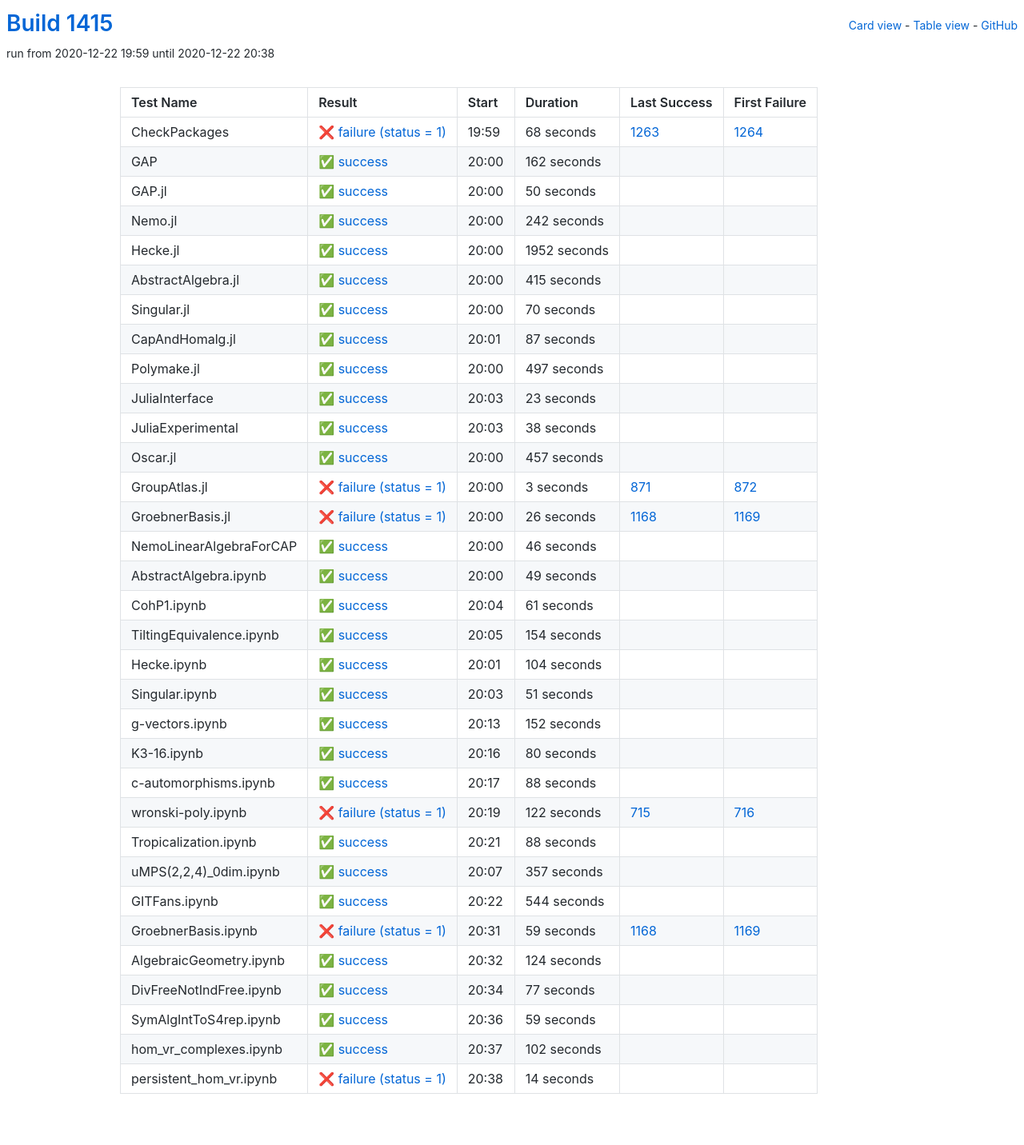
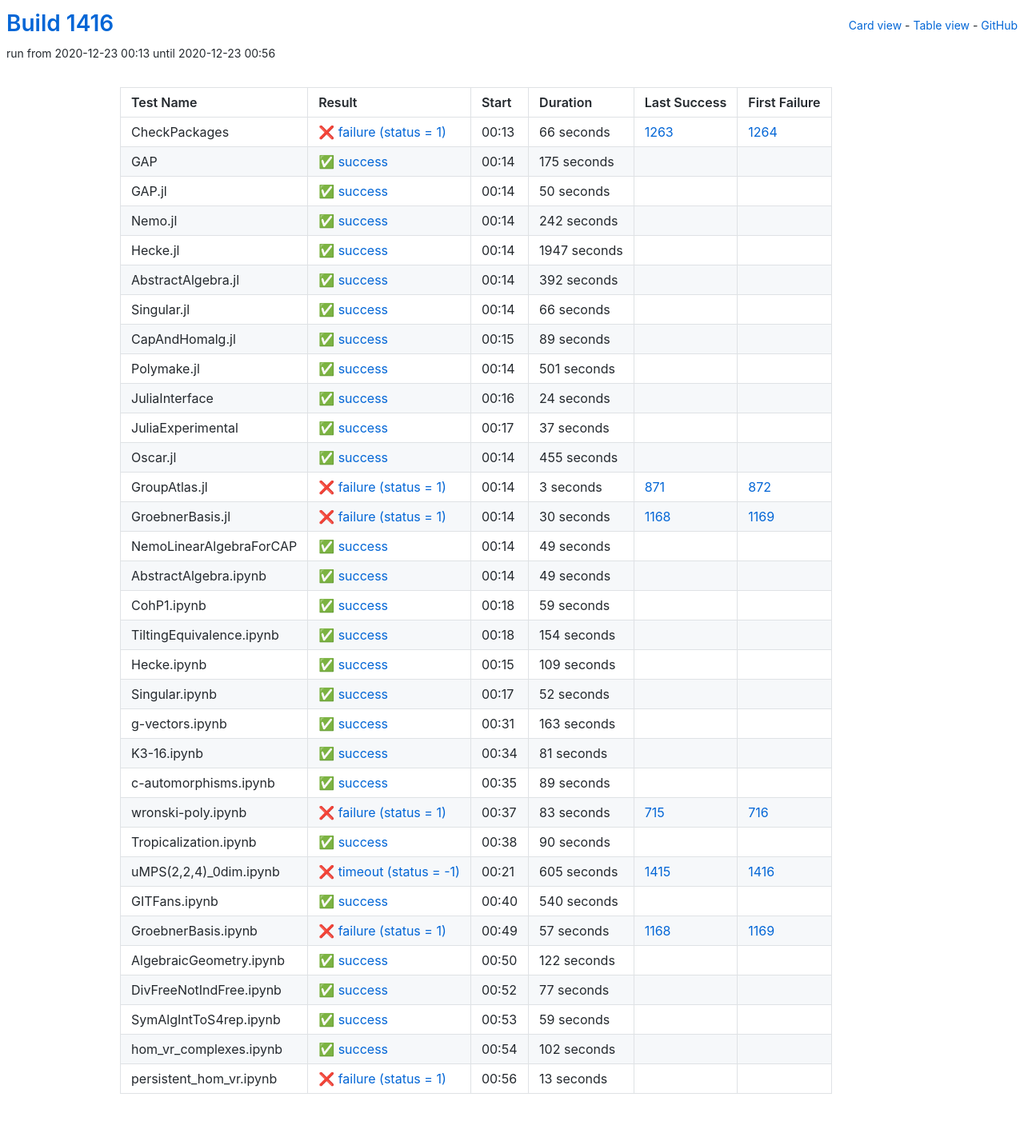
Before and after one commit to oscar-system/oscar-ci-status-stable, a Jekyll site: the page built from table.html, in a window 1280 px wide. Shown: the whole page at 80% size. Built offline with Jekyll 4.4.1, drawn with Linux system fonts in a browser that asks for light colours.

Commit message:
Build #1416

```diff
--- a/_data/ci.yml
+++ b/_data/ci.yml
@@ -1,6 +1,6 @@
 ---
-build: 1415
-build_url: https://oscarci.mathematik.uni-kl.de/job/oscar-stable/1415/
+build: 1416
+build_url: https://oscarci.mathematik.uni-kl.de/job/oscar-stable/1416/
 job: oscar-stable
 organization: oscar-system
 repo: oscar-ci-status-stable
@@ -8,32 +8,32 @@ repourl: https://github.com/oscar-system/oscar-ci-status-stable
 tests:
 - name: CheckPackages
   id: checkpackages
-  log: https://oscarci.mathematik.uni-kl.de/job/oscar-stable/1415/artifact/logs/build-1415/CheckPackages.log
-  start: 2020-12-22 19:59
+  log: https://oscarci.mathematik.uni-kl.de/job/oscar-stable/1416/artifact/logs/build-1416/CheckPackages.log
+  start: 2020-12-23 00:13
   success: false
   exitcode: 1
   status: failure
-  duration: 68
+  duration: 66
   last_success: 1263
   last_success_url: https://oscarci.mathematik.uni-kl.de/job/oscar-stable/1263/
   first_failure: 1264
   first_failure_url: https://oscarci.mathematik.uni-kl.de/job/oscar-stable/1264/
 - name: GAP
   id: gap
-  log: https://oscarci.mathematik.uni-kl.de/job/oscar-stable/1415/artifact/logs/build-1415/GAP.log
-  start: 2020-12-22 20:00
+  log: https://oscarci.mathematik.uni-kl.de/job/oscar-stable/1416/artifact/logs/build-1416/GAP.log
+  start: 2020-12-23 00:14
   success: true
   exitcode: 0
   status: success
-  duration: 162
+  duration: 175
   last_success: false
   last_success_url:
   first_failure: false
   first_failure_url:
 - name: GAP.jl
   id: gap-jl
-  log: https://oscarci.mathematik.uni-kl.de/job/oscar-stable/1415/artifact/logs/build-1415/GAP.jl.log
-  start: 2020-12-22 20:00
+  log: https://oscarci.mathematik.uni-kl.de/job/oscar-stable/1416/artifact/logs/build-1416/GAP.jl.log
+  start: 2020-12-23 00:14
   success: true
   exitcode: 0
   status: success
@@ -44,8 +44,8 @@ tests:
   first_failure_url:
 - name: Nemo.jl
   id: nemo-jl
-  log: https://oscarci.mathematik.uni-kl.de/job/oscar-stable/1415/artifact/logs/build-1415/Nemo.jl.log
-  start: 2020-12-22 20:00
+  log: https://oscarci.mathematik.uni-kl.de/job/oscar-stable/1416/artifact/logs/build-1416/Nemo.jl.log
+  start: 2020-12-23 00:14
   success: true
   exitcode: 0
   status: success
@@ -56,104 +56,104 @@ tests:
   first_failure_url:
 - name: Hecke.jl
   id: hecke-jl
-  log: https://oscarci.mathematik.uni-kl.de/job/oscar-stable/1415/artifact/logs/build-1415/Hecke.jl.log
-  start: 2020-12-22 20:00
+  log: https://oscarci.mathematik.uni-kl.de/job/oscar-stable/1416/artifact/logs/build-1416/Hecke.jl.log
+  start: 2020-12-23 00:14
   success: true
   exitcode: 0
   status: success
-  duration: 1952
+  duration: 1947
   last_success: false
   last_success_url:
   first_failure: false
   first_failure_url:
 - name: AbstractAlgebra.jl
   id: abstractalgebra-jl
-  log: https://oscarci.mathematik.uni-kl.de/job/oscar-stable/1415/artifact/logs/build-1415/AbstractAlgebra.jl.log
-  start: 2020-12-22 20:00
+  log: https://oscarci.mathematik.uni-kl.de/job/oscar-stable/1416/artifact/logs/build-1416/AbstractAlgebra.jl.log
+  start: 2020-12-23 00:14
   success: true
   exitcode: 0
   status: success
-  duration: 415
+  duration: 392
   last_success: false
   last_success_url:
   first_failure: false
   first_failure_url:
 - name: Singular.jl
   id: singular-jl
-  log: https://oscarci.mathematik.uni-kl.de/job/oscar-stable/1415/artifact/logs/build-1415/Singular.jl.log
-  start: 2020-12-22 20:00
+  log: https://oscarci.mathematik.uni-kl.de/job/oscar-stable/1416/artifact/logs/build-1416/Singular.jl.log
+  start: 2020-12-23 00:14
   success: true
   exitcode: 0
   status: success
-  duration: 70
+  duration: 66
   last_success: false
   last_success_url:
   first_failure: false
   first_failure_url:
 - name: CapAndHomalg.jl
   id: capandhomalg-jl
-  log: https://oscarci.mathematik.uni-kl.de/job/oscar-stable/1415/artifact/logs/build-1415/CapAndHomalg.jl.log
-  start: 2020-12-22 20:01
+  log: https://oscarci.mathematik.uni-kl.de/job/oscar-stable/1416/artifact/logs/build-1416/CapAndHomalg.jl.log
+  start: 2020-12-23 00:15
   success: true
   exitcode: 0
   status: success
-  duration: 87
+  duration: 89
   last_success: false
   last_success_url:
   first_failure: false
   first_failure_url:
 - name: Polymake.jl
   id: polymake-jl
-  log: https://oscarci.mathematik.uni-kl.de/job/oscar-stable/1415/artifact/logs/build-1415/Polymake.jl.log
-  start: 2020-12-22 20:00
+  log: https://oscarci.mathematik.uni-kl.de/job/oscar-stable/1416/artifact/logs/build-1416/Polymake.jl.log
+  start: 2020-12-23 00:14
   success: true
   exitcode: 0
   status: success
-  duration: 497
+  duration: 501
   last_success: false
   last_success_url:
   first_failure: false
   first_failure_url:
 - name: JuliaInterface
   id: juliainterface
-  log: https://oscarci.mathematik.uni-kl.de/job/oscar-stable/1415/artifact/logs/build-1415/JuliaInterface.log
-  start: 2020-12-22 20:03
+  log: https://oscarci.mathematik.uni-kl.de/job/oscar-stable/1416/artifact/logs/build-1416/JuliaInterface.log
+  start: 2020-12-23 00:16
   success: true
   exitcode: 0
   status: success
-  duration: 23
+  duration: 24
   last_success: false
   last_success_url:
   first_failure: false
   first_failure_url:
 - name: JuliaExperimental
   id: juliaexperimental
-  log: https://oscarci.mathematik.uni-kl.de/job/oscar-stable/1415/artifact/logs/build-1415/JuliaExperimental.log
-  start: 2020-12-22 20:03
+  log: https://oscarci.mathematik.uni-kl.de/job/oscar-stable/1416/artifact/logs/build-1416/JuliaExperimental.log
+  start: 2020-12-23 00:17
   success: true
   exitcode: 0
   status: success
-  duration: 38
+  duration: 37
   last_success: false
   last_success_url:
   first_failure: false
   first_failure_url:
 - name: Oscar.jl
   id: oscar-jl
-  log: https://oscarci.mathematik.uni-kl.de/job/oscar-stable/1415/artifact/logs/build-1415/Oscar.jl.log
-  start: 2020-12-22 20:00
+  log: https://oscarci.mathematik.uni-kl.de/job/oscar-stable/1416/artifact/logs/build-1416/Oscar.jl.log
+  start: 2020-12-23 00:14
   success: true
   exitcode: 0
   status: success
-  duration: 457
+  duration: 455
   last_success: false
   last_success_url:
   first_failure: false
   first_failure_url:
 - name: GroupAtlas.jl
   id: groupatlas-jl
-  log: https://oscarci.mathematik.uni-kl.de/job/oscar-stable/1415/artifact/logs/build-1415/GroupAtlas.jl.log
-  start: 2020-12-22 20:00
+  log: https://oscarci.mathematik.uni-kl.de/job/oscar-stable/1416/artifact/logs/build-1416/GroupAtlas.jl.log
+  start: 2020-12-23 00:14
   success: false
   exitcode: 1
   status: failure
@@ -164,32 +164,32 @@ tests:
   first_failure_url: https://oscarci.mathematik.uni-kl.de/job/oscar-stable/872/
 - name: GroebnerBasis.jl
   id: groebnerbasis-jl
-  log: https://oscarci.mathematik.uni-kl.de/job/oscar-stable/1415/artifact/logs/build-1415/GroebnerBasis.jl.log
-  start: 2020-12-22 20:00
+  log: https://oscarci.mathematik.uni-kl.de/job/oscar-stable/1416/artifact/logs/build-1416/GroebnerBasis.jl.log
+  start: 2020-12-23 00:14
   success: false
   exitcode: 1
   status: failure
-  duration: 26
+  duration: 30
   last_success: 1168
   last_success_url: https://oscarci.mathematik.uni-kl.de/job/oscar-stable/1168/
   first_failure: 1169
   first_failure_url: https://oscarci.mathematik.uni-kl.de/job/oscar-stable/1169/
 - name: NemoLinearAlgebraForCAP
   id: nemolinearalgebraforcap
-  log: https://oscarci.mathematik.uni-kl.de/job/oscar-stable/1415/artifact/logs/build-1415/NemoLinearAlgebraForCAP.log
-  start: 2020-12-22 20:00
+  log: https://oscarci.mathematik.uni-kl.de/job/oscar-stable/1416/artifact/logs/build-1416/NemoLinearAlgebraForCAP.log
+  start: 2020-12-23 00:14
   success: true
   exitcode: 0
   status: success
-  duration: 46
+  duration: 49
   last_success: false
   last_success_url:
   first_failure: false
   first_failure_url:
 - name: AbstractAlgebra.ipynb
   id: abstractalgebra-ipynb
-  log: https://oscarci.mathematik.uni-kl.de/job/oscar-stable/1415/artifact/logs/build-1415/AbstractAlgebra.ipynb.log
-  start: 2020-12-22 20:00
+  log: https://oscarci.mathematik.uni-kl.de/job/oscar-stable/1416/artifact/logs/build-1416/AbstractAlgebra.ipynb.log
+  start: 2020-12-23 00:14
   success: true
   exitcode: 0
   status: success
@@ -200,20 +200,20 @@ tests:
   first_failure_url:
 - name: CohP1.ipynb
   id: cohp1-ipynb
-  log: https://oscarci.mathematik.uni-kl.de/job/oscar-stable/1415/artifact/logs/build-1415/CohP1.ipynb.log
-  start: 2020-12-22 20:04
+  log: https://oscarci.mathematik.uni-kl.de/job/oscar-stable/1416/artifact/logs/build-1416/CohP1.ipynb.log
+  start: 2020-12-23 00:18
   success: true
   exitcode: 0
   status: success
-  duration: 61
+  duration: 59
   last_success: false
   last_success_url:
   first_failure: false
   first_failure_url:
 - name: TiltingEquivalence.ipynb
   id: tiltingequivalence-ipynb
-  log: https://oscarci.mathematik.uni-kl.de/job/oscar-stable/1415/artifact/logs/build-1415/TiltingEquivalence.ipynb.log
-  start: 2020-12-22 20:05
+  log: https://oscarci.mathematik.uni-kl.de/job/oscar-stable/1416/artifact/logs/build-1416/TiltingEquivalence.ipynb.log
+  start: 2020-12-23 00:18
   success: true
   exitcode: 0
   status: success
@@ -224,140 +224,140 @@ tests:
   first_failure_url:
 - name: Hecke.ipynb
   id: hecke-ipynb
-  log: https://oscarci.mathematik.uni-kl.de/job/oscar-stable/1415/artifact/logs/build-1415/Hecke.ipynb.log
-  start: 2020-12-22 20:01
+  log: https://oscarci.mathematik.uni-kl.de/job/oscar-stable/1416/artifact/logs/build-1416/Hecke.ipynb.log
+  start: 2020-12-23 00:15
   success: true
   exitcode: 0
   status: success
-  duration: 104
+  duration: 109
   last_success: false
   last_success_url:
   first_failure: false
   first_failure_url:
 - name: Singular.ipynb
   id: singular-ipynb
-  log: https://oscarci.mathematik.uni-kl.de/job/oscar-stable/1415/artifact/logs/build-1415/Singular.ipynb.log
-  start: 2020-12-22 20:03
+  log: https://oscarci.mathematik.uni-kl.de/job/oscar-stable/1416/artifact/logs/build-1416/Singular.ipynb.log
+  start: 2020-12-23 00:17
   success: true
   exitcode: 0
   status: success
-  duration: 51
+  duration: 52
   last_success: false
   last_success_url:
   first_failure: false
   first_failure_url:
 - name: g-vectors.ipynb
   id: g-vectors-ipynb
-  log: https://oscarci.mathematik.uni-kl.de/job/oscar-stable/1415/artifact/logs/build-1415/g-vectors.ipynb.log
-  start: 2020-12-22 20:13
+  log: https://oscarci.mathematik.uni-kl.de/job/oscar-stable/1416/artifact/logs/build-1416/g-vectors.ipynb.log
+  start: 2020-12-23 00:31
   success: true
   exitcode: 0
   status: success
-  duration: 152
+  duration: 163
   last_success: false
   last_success_url:
   first_failure: false
   first_failure_url:
 - name: K3-16.ipynb
   id: k3-16-ipynb
-  log: https://oscarci.mathematik.uni-kl.de/job/oscar-stable/1415/artifact/logs/build-1415/K3-16.ipynb.log
-  start: 2020-12-22 20:16
+  log: https://oscarci.mathematik.uni-kl.de/job/oscar-stable/1416/artifact/logs/build-1416/K3-16.ipynb.log
+  start: 2020-12-23 00:34
   success: true
   exitcode: 0
   status: success
-  duration: 80
+  duration: 81
   last_success: false
   last_success_url:
   first_failure: false
   first_failure_url:
 - name: c-automorphisms.ipynb
   id: c-automorphisms-ipynb
-  log: https://oscarci.mathematik.uni-kl.de/job/oscar-stable/1415/artifact/logs/build-1415/c-automorphisms.ipynb.log
-  start: 2020-12-22 20:17
+  log: https://oscarci.mathematik.uni-kl.de/job/oscar-stable/1416/artifact/logs/build-1416/c-automorphisms.ipynb.log
+  start: 2020-12-23 00:35
   success: true
   exitcode: 0
   status: success
-  duration: 88
+  duration: 89
   last_success: false
   last_success_url:
   first_failure: false
   first_failure_url:
 - name: wronski-poly.ipynb
   id: wronski-poly-ipynb
-  log: https://oscarci.mathematik.uni-kl.de/job/oscar-stable/1415/artifact/logs/build-1415/wronski-poly.ipynb.log
-  start: 2020-12-22 20:19
+  log: https://oscarci.mathematik.uni-kl.de/job/oscar-stable/1416/artifact/logs/build-1416/wronski-poly.ipynb.log
+  start: 2020-12-23 00:37
   success: false
   exitcode: 1
   status: failure
-  duration: 122
+  duration: 83
   last_success: 715
   last_success_url: https://oscarci.mathematik.uni-kl.de/job/oscar-stable/715/
   first_failure: 716
   first_failure_url: https://oscarci.mathematik.uni-kl.de/job/oscar-stable/716/
 - name: Tropicalization.ipynb
   id: tropicalization-ipynb
-  log: https://oscarci.mathematik.uni-kl.de/job/oscar-stable/1415/artifact/logs/build-1415/Tropicalization.ipynb.log
-  start: 2020-12-22 20:21
+  log: https://oscarci.mathematik.uni-kl.de/job/oscar-stable/1416/artifact/logs/build-1416/Tropicalization.ipynb.log
+  start: 2020-12-23 00:38
   success: true
   exitcode: 0
   status: success
-  duration: 88
+  duration: 90
   last_success: false
   last_success_url:
   first_failure: false
   first_failure_url:
 - name: uMPS(2,2,4)_0dim.ipynb
   id: umps-2-2-4-0dim-ipynb
-  log: https://oscarci.mathematik.uni-kl.de/job/oscar-stable/1415/artifact/logs/build-1415/uMPS-2-2-4-_0dim.ipynb.log
-  start: 2020-12-22 20:07
+  log: https://oscarci.mathematik.uni-kl.de/job/oscar-stable/1416/artifact/logs/build-1416/uMPS-2-2-4-_0dim.ipynb.log
+  start: 2020-12-23 00:21
+  success: false
+  exitcode: -1
+  status: timeout
+  duration: 605
+  last_success: 1415
+  last_success_url: https://oscarci.mathematik.uni-kl.de/job/oscar-stable/1415/
+  first_failure: 1416
+  first_failure_url: https://oscarci.mathematik.uni-kl.de/job/oscar-stable/1416/
+- name: GITFans.ipynb
+  id: gitfans-ipynb
+  log: https://oscarci.mathematik.uni-kl.de/job/oscar-stable/1416/artifact/logs/build-1416/GITFans.ipynb.log
+  start: 2020-12-23 00:40
   success: true
   exitcode: 0
   status: success
-  duration: 357
-  last_success: false
-  last_success_url:
-  first_failure: false
-  first_failure_url:
-- name: GITFans.ipynb
-  id: gitfans-ipynb
-  log: https://oscarci.mathematik.uni-kl.de/job/oscar-stable/1415/artifact/logs/build-1415/GITFans.ipynb.log
-  start: 2020-12-22 20:22
-  success: true
-  exitcode: 0
-  status: success
-  duration: 544
+  duration: 540
   last_success: false
   last_success_url:
   first_failure: false
   first_failure_url:
 - name: GroebnerBasis.ipynb
   id: groebnerbasis-ipynb
-  log: https://oscarci.mathematik.uni-kl.de/job/oscar-stable/1415/artifact/logs/build-1415/GroebnerBasis.ipynb.log
-  start: 2020-12-22 20:31
+  log: https://oscarci.mathematik.uni-kl.de/job/oscar-stable/1416/artifact/logs/build-1416/GroebnerBasis.ipynb.log
+  start: 2020-12-23 00:49
   success: false
   exitcode: 1
   status: failure
-  duration: 59
+  duration: 57
   last_success: 1168
   last_success_url: https://oscarci.mathematik.uni-kl.de/job/oscar-stable/1168/
   first_failure: 1169
   first_failure_url: https://oscarci.mathematik.uni-kl.de/job/oscar-stable/1169/
 - name: AlgebraicGeometry.ipynb
   id: algebraicgeometry-ipynb
-  log: https://oscarci.mathematik.uni-kl.de/job/oscar-stable/1415/artifact/logs/build-1415/AlgebraicGeometry.ipynb.log
-  start: 2020-12-22 20:32
+  log: https://oscarci.mathematik.uni-kl.de/job/oscar-stable/1416/artifact/logs/build-1416/AlgebraicGeometry.ipynb.log
+  start: 2020-12-23 00:50
   success: true
   exitcode: 0
   status: success
-  duration: 124
+  duration: 122
   last_success: false
   last_success_url:
   first_failure: false
   first_failure_url:
 - name: DivFreeNotIndFree.ipynb
   id: divfreenotindfree-ipynb
-  log: https://oscarci.mathematik.uni-kl.de/job/oscar-stable/1415/artifact/logs/build-1415/DivFreeNotIndFree.ipynb.log
-  start: 2020-12-22 20:34
+  log: https://oscarci.mathematik.uni-kl.de/job/oscar-stable/1416/artifact/logs/build-1416/DivFreeNotIndFree.ipynb.log
+  start: 2020-12-23 00:52
   success: true
   exitcode: 0
   status: success
@@ -368,8 +368,8 @@ tests:
   first_failure_url:
 - name: SymAlgIntToS4rep.ipynb
   id: symalginttos4rep-ipynb
-  log: https://oscarci.mathematik.uni-kl.de/job/oscar-stable/1415/artifact/logs/build-1415/SymAlgIntToS4rep.ipynb.log
-  start: 2020-12-22 20:36
+  log: https://oscarci.mathematik.uni-kl.de/job/oscar-stable/1416/artifact/logs/build-1416/SymAlgIntToS4rep.ipynb.log
+  start: 2020-12-23 00:53
   success: true
   exitcode: 0
   status: success
@@ -380,8 +380,8 @@ tests:
   first_failure_url:
 - name: hom_vr_complexes.ipynb
   id: hom-vr-complexes-ipynb
-  log: https://oscarci.mathematik.uni-kl.de/job/oscar-stable/1415/artifact/logs/build-1415/hom_vr_complexes.ipynb.log
-  start: 2020-12-22 20:37
+  log: https://oscarci.mathematik.uni-kl.de/job/oscar-stable/1416/artifact/logs/build-1416/hom_vr_complexes.ipynb.log
+  start: 2020-12-23 00:54
   success: true
   exitcode: 0
   status: success
@@ -392,12 +392,12 @@ tests:
   first_failure_url:
 - name: persistent_hom_vr.ipynb
   id: persistent-hom-vr-ipynb
-  log: https://oscarci.mathematik.uni-kl.de/job/oscar-stable/1415/artifact/logs/build-1415/persistent_hom_vr.ipynb.log
-  start: 2020-12-22 20:38
+  log: https://oscarci.mathematik.uni-kl.de/job/oscar-stable/1416/artifact/logs/build-1416/persistent_hom_vr.ipynb.log
+  start: 2020-12-23 00:56
   success: false
   exitcode: 1
   status: failure
-  duration: 14
+  duration: 13
   last_success: false
   last_success_url:
   first_failure: false
```
Also changed, not shown: README.md.
